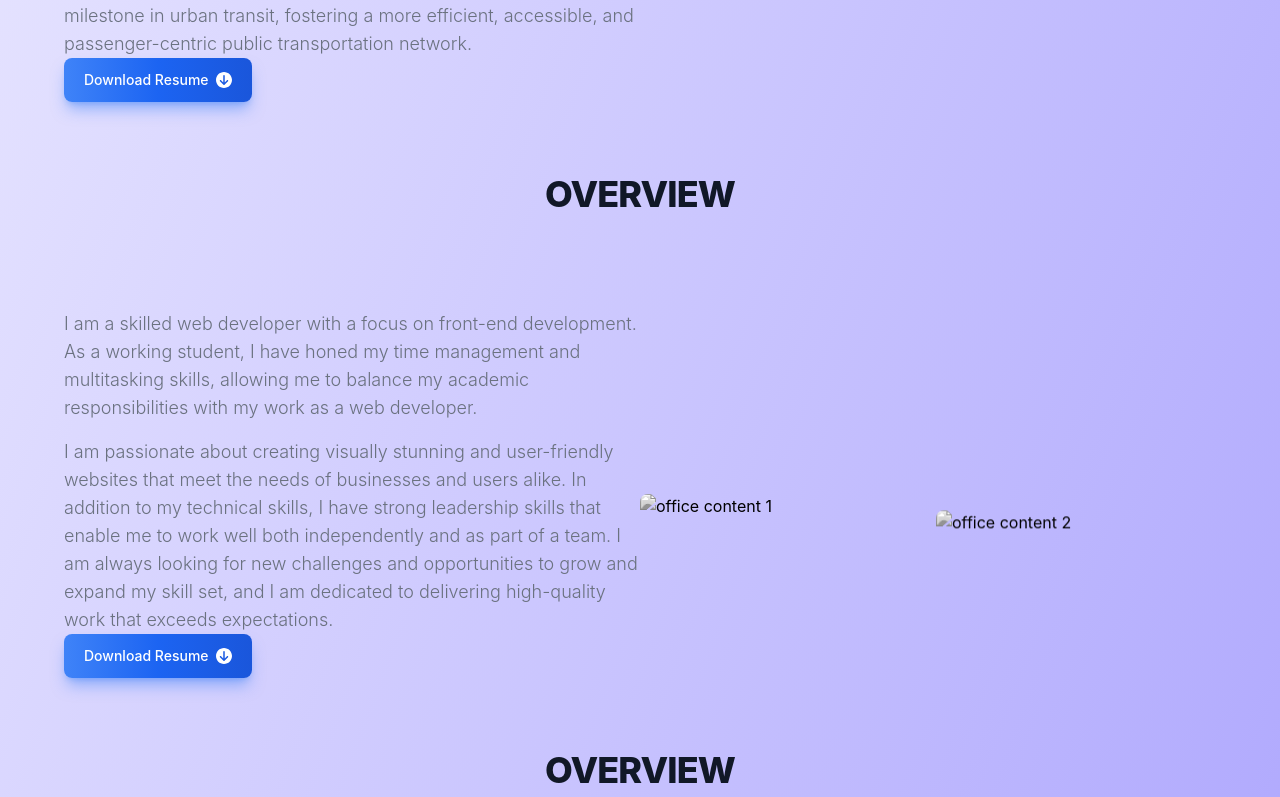
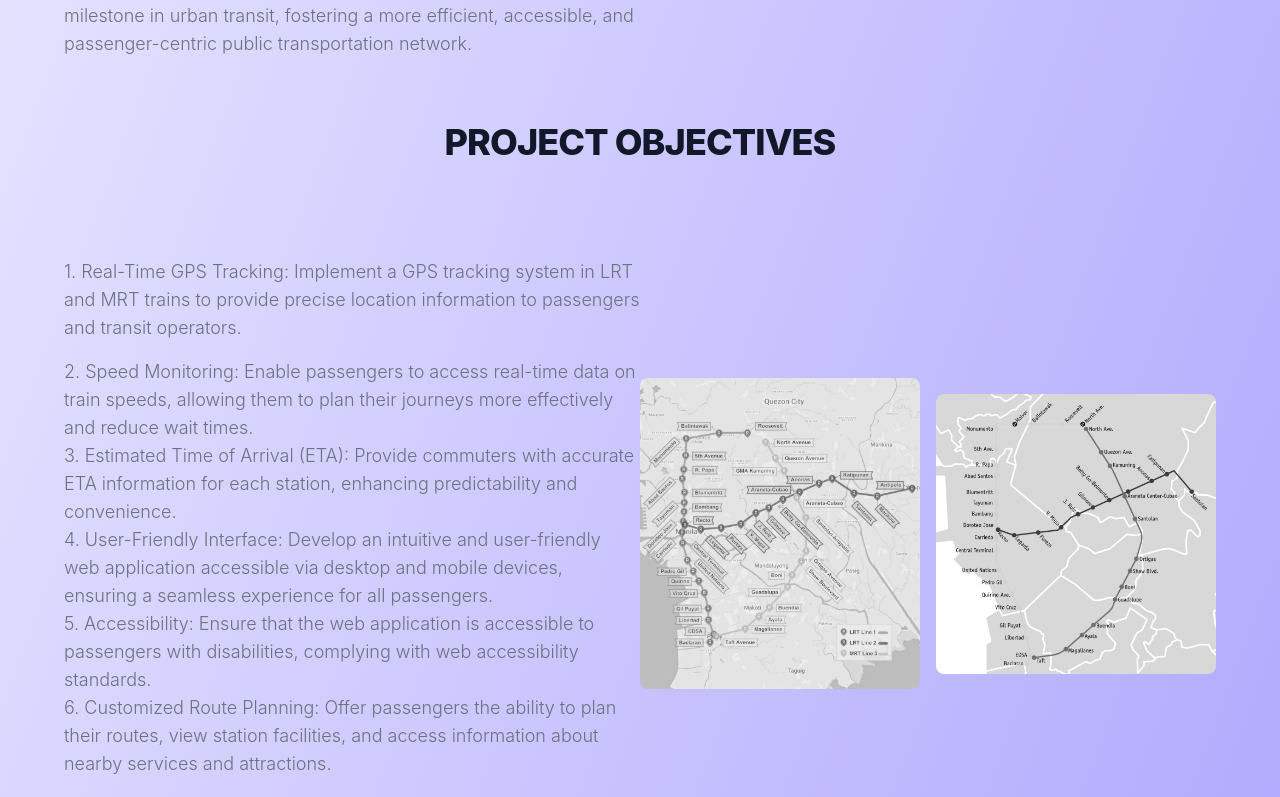
Before and after one commit to jcdelacruz024/Testing101, a website built with Vite: page Railway LRT Project/index.html in a window 1280 px wide. Shown: the part 823-1620 px from the top of the page. Built offline with nearby package versions, Linux system fonts and the light colour scheme; files whose address does not match are found by name.

Commit message:
Second Commit

```diff
--- a/Railway LRT Project/index.html
+++ b/Railway LRT Project/index.html
@@ -76,7 +76,7 @@
               <div data-aos="zoom-in" data-aos-easing="linear"
                 class="font-light text-gray-500 about_cootent sm:text-lg dark:text-gray-400 aos-init aos-animate">
                 <b><h1>Introduction:</h1></b>
-                <p class="mb-4">
+                <p class="mb-4" data-aos="zoom-in" class="aos-init aos-animate">
                   The LRT and MRT Railway GPS Tracking and Mapping Web Development project is a pioneering endeavor aimed at revolutionizing the commuter experience on urban transit systems.
                   This comprehensive web development initiative seeks to harness cutting-edge technology to provide passengers with real-time, GPS-enabled tracking and mapping services for both Light Rail Transit (LRT) and Mass Rapid Transit (MRT) networks.
                   With this innovative solution, commuters can accurately monitor the location, speed, and estimated time of arrival at each station, similar to the functionality of popular mapping applications like Google Maps.
@@ -88,26 +88,14 @@
                   Moreover, passengers now have the power to make informed decisions about their journeys, choosing routes and transfer options that align with their schedules and preferences.
                   This project truly marks a milestone in urban transit, fostering a more efficient, accessible, and passenger-centric public transportation network.
                 </p>
-                <a target="_blank"
-                  href="https://www.canva.com/design/DAFiKh8r_aw/oD4O6q6Qz3C5si-0y-fpaA/edit?utm_content=DAFiKh8r_aw&amp;utm_campaign=designshare&amp;utm_medium=link2&amp;utm_source=sharebutton"
-                  class="inline-flex items-center justify-center px-5 py-3 mt-5 mb-2 mr-3 text-sm font-medium text-center text-white rounded-lg shadow-lg btn bg-gradient-to-r from-blue-500 via-blue-600 to-blue-700 hover:bg-gradient-to-br focus:ring-4 focus:outline-none focus:ring-blue-300 dark:focus:ring-blue-800 shadow-blue-500/50 dark:shadow-lg dark:shadow-blue-800/80">
-                  Download Resume &nbsp;
-                  <svg class="w-4 svg-inline--fa fa-circle-arrow-down" aria-hidden="true" focusable="false"
-                    data-prefix="fas" data-icon="circle-arrow-down" role="img" xmlns="http://www.w3.org/2000/svg"
-                    viewBox="0 0 512 512">
-                    <path class="" fill="currentColor"
-                      d="M256 0C114.6 0 0 114.6 0 256S114.6 512 256 512s256-114.6 256-256S397.4 0 256 0zM127 297c-9.4-9.4-9.4-24.6 0-33.9s24.6-9.4 33.9 0l71 71L232 120c0-13.3 10.7-24 24-24s24 10.7 24 24l0 214.1 71-71c9.4-9.4 24.6-9.4 33.9 0s9.4 24.6 0 33.9L273 409c-9.4 9.4-24.6 9.4-33.9 0L127 297z">
-                    </path>
-                  </svg>
-                </a>
               </div>
               <figure class="grid grid-cols-2 gap-4 mt-8">
                 <img data-aos="fade-down" data-aos-easing="linear" data-aos-duration="1500"
                   class="w-full transition-all duration-300 rounded-lg cursor-pointer filter grayscale hover:grayscale-0 aos-init aos-animate"
-                  src="/assets/renzi-9c1af5c3.webp" alt="office content 1">
+                  src="lrt1train.jpg" alt="office content 1">
                 <img data-aos="fade-up" data-aos-duration="3000"
                   class="w-full mt-4 transition-all duration-300 rounded-lg cursor-pointer lg:mt-10 filter grayscale hover:grayscale-0 aos-init"
-                  src="/assets/SIGE-95fcf5ab.webp" alt="office content 2">
+                  src="mrt1train.jpg" alt="office content 2">
               </figure>
             </div>
 
@@ -128,44 +116,38 @@
           <div class="container overflow-hidden">
             <div class="max-w-screen-md mx-auto mb-8 text-center lg:mb-12">
               <h2 class="mb-4 text-4xl font-extrabold tracking-tight text-gray-900 dark:text-white">
-                OVERVIEW
+                PROJECT OBJECTIVES
               </h2>
             </div>
             <div class="items-center max-w-screen-xl px-4 py-8 mx-auto gap-14 lg:grid lg:grid-cols-2 lg:py-16 lg:px-6">
               <div data-aos="zoom-in" data-aos-easing="linear"
                 class="font-light text-gray-500 about_cootent sm:text-lg dark:text-gray-400 aos-init aos-animate">
-                <p class="mb-4">
-                  I am a skilled web developer with a focus on front-end development. As a working
-                  student, I have honed my time management and multitasking skills, allowing me to balance
-                  my academic responsibilities with my work as a web developer.
+                <p class="mb-4" data-aos="zoom-in" class="aos-init aos-animate">
+                  1.  Real-Time GPS Tracking: Implement a GPS tracking system in LRT and MRT trains to provide precise location information to passengers and transit operators.
                 </p>
                 <p data-aos="zoom-in" class="aos-init aos-animate">
-                  I am passionate about creating visually stunning and user-friendly websites that meet
-                  the needs of businesses and users alike. In addition to my technical skills, I have
-                  strong leadership skills that enable me to work well both independently and as part of a
-                  team. I am always looking for new challenges and opportunities to grow and expand my
-                  skill set, and I am dedicated to delivering high-quality work that exceeds expectations.
+                  2. Speed Monitoring: Enable passengers to access real-time data on train speeds, allowing them to plan their journeys more effectively and reduce wait times.
                 </p>
-                <a target="_blank"
-                  href="https://www.canva.com/design/DAFiKh8r_aw/oD4O6q6Qz3C5si-0y-fpaA/edit?utm_content=DAFiKh8r_aw&amp;utm_campaign=designshare&amp;utm_medium=link2&amp;utm_source=sharebutton"
-                  class="inline-flex items-center justify-center px-5 py-3 mt-5 mb-2 mr-3 text-sm font-medium text-center text-white rounded-lg shadow-lg btn bg-gradient-to-r from-blue-500 via-blue-600 to-blue-700 hover:bg-gradient-to-br focus:ring-4 focus:outline-none focus:ring-blue-300 dark:focus:ring-blue-800 shadow-blue-500/50 dark:shadow-lg dark:shadow-blue-800/80">
-                  Download Resume &nbsp;
-                  <svg class="w-4 svg-inline--fa fa-circle-arrow-down" aria-hidden="true" focusable="false"
-                    data-prefix="fas" data-icon="circle-arrow-down" role="img" xmlns="http://www.w3.org/2000/svg"
-                    viewBox="0 0 512 512">
-                    <path class="" fill="currentColor"
-                      d="M256 0C114.6 0 0 114.6 0 256S114.6 512 256 512s256-114.6 256-256S397.4 0 256 0zM127 297c-9.4-9.4-9.4-24.6 0-33.9s24.6-9.4 33.9 0l71 71L232 120c0-13.3 10.7-24 24-24s24 10.7 24 24l0 214.1 71-71c9.4-9.4 24.6-9.4 33.9 0s9.4 24.6 0 33.9L273 409c-9.4 9.4-24.6 9.4-33.9 0L127 297z">
-                    </path>
-                  </svg>
-                </a>
+                <p data-aos="zoom-in" class="aos-init aos-animate">
+                  3. Estimated Time of Arrival (ETA): Provide commuters with accurate ETA information for each station, enhancing predictability and convenience.
+                </p>
+                <p data-aos="zoom-in" class="aos-init aos-animate">
+                  4. User-Friendly Interface: Develop an intuitive and user-friendly web application accessible via desktop and mobile devices, ensuring a seamless experience for all passengers.
+                </p>
+                <p data-aos="zoom-in" class="aos-init aos-animate">
+                  5. Accessibility: Ensure that the web application is accessible to passengers with disabilities, complying with web accessibility standards.
+                </p>
+                <p data-aos="zoom-in" class="aos-init aos-animate">
+                  6.	Customized Route Planning: Offer passengers the ability to plan their routes, view station facilities, and access information about nearby services and attractions.
+                </p>
               </div>
               <figure class="grid grid-cols-2 gap-4 mt-8">
                 <img data-aos="fade-down" data-aos-easing="linear" data-aos-duration="1500"
                   class="w-full transition-all duration-300 rounded-lg cursor-pointer filter grayscale hover:grayscale-0 aos-init aos-animate"
-                  src="/assets/renzi-9c1af5c3.webp" alt="office content 1">
+                  src="lrtmap.jpg" alt="office content 1">
                 <img data-aos="fade-up" data-aos-duration="3000"
                   class="w-full mt-4 transition-all duration-300 rounded-lg cursor-pointer lg:mt-10 filter grayscale hover:grayscale-0 aos-init"
-                  src="/assets/SIGE-95fcf5ab.webp" alt="office content 2">
+                  src="lrtmap2.png" alt="office content 2">
               </figure>
             </div>
 
```
Also changed, not shown: Railway LRT Project/lrt1train.jpg (added), Railway LRT Project/lrtmap.jpg (added), Railway LRT Project/lrtmap2.png (added), Railway LRT Project/mrt1train.jpg (added).
